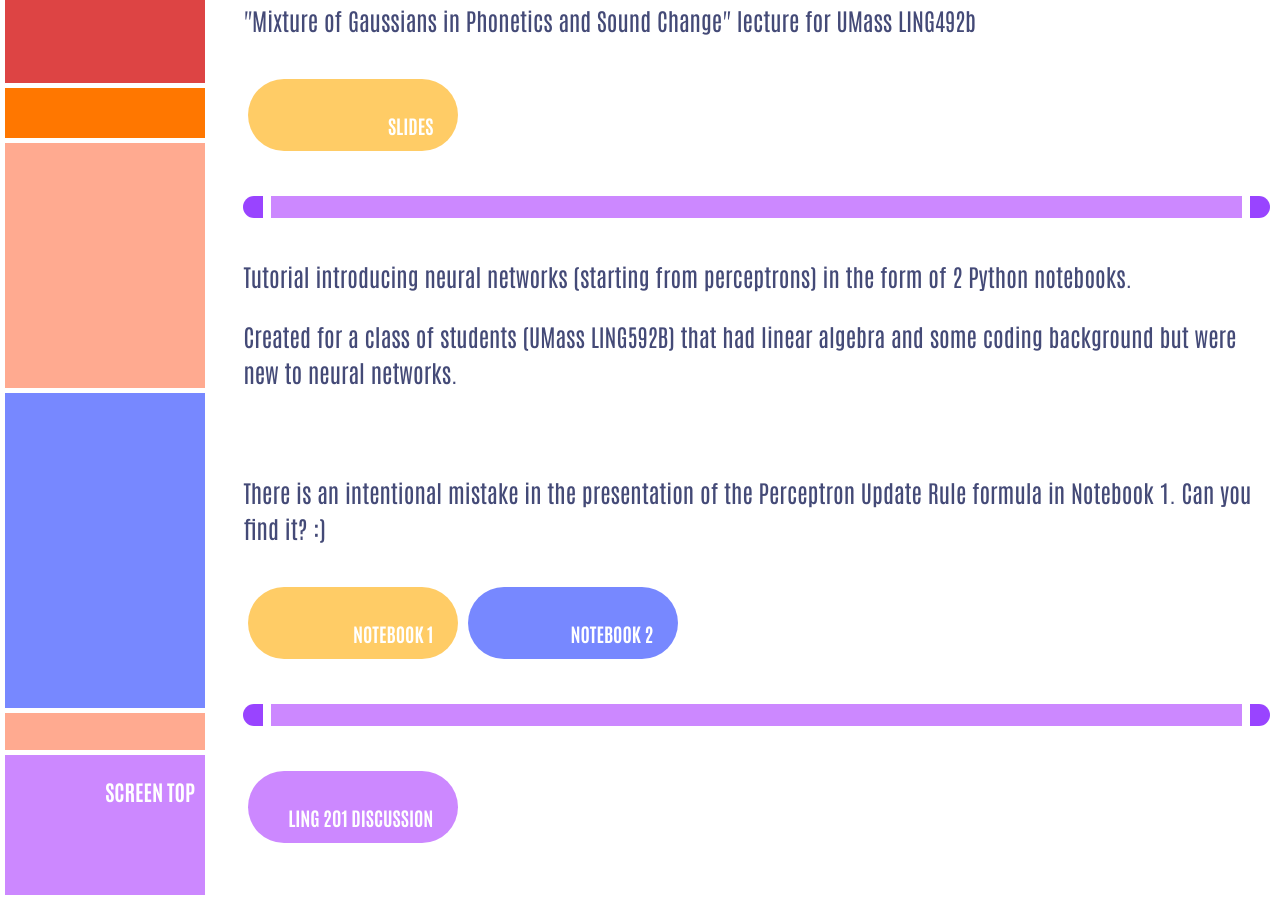
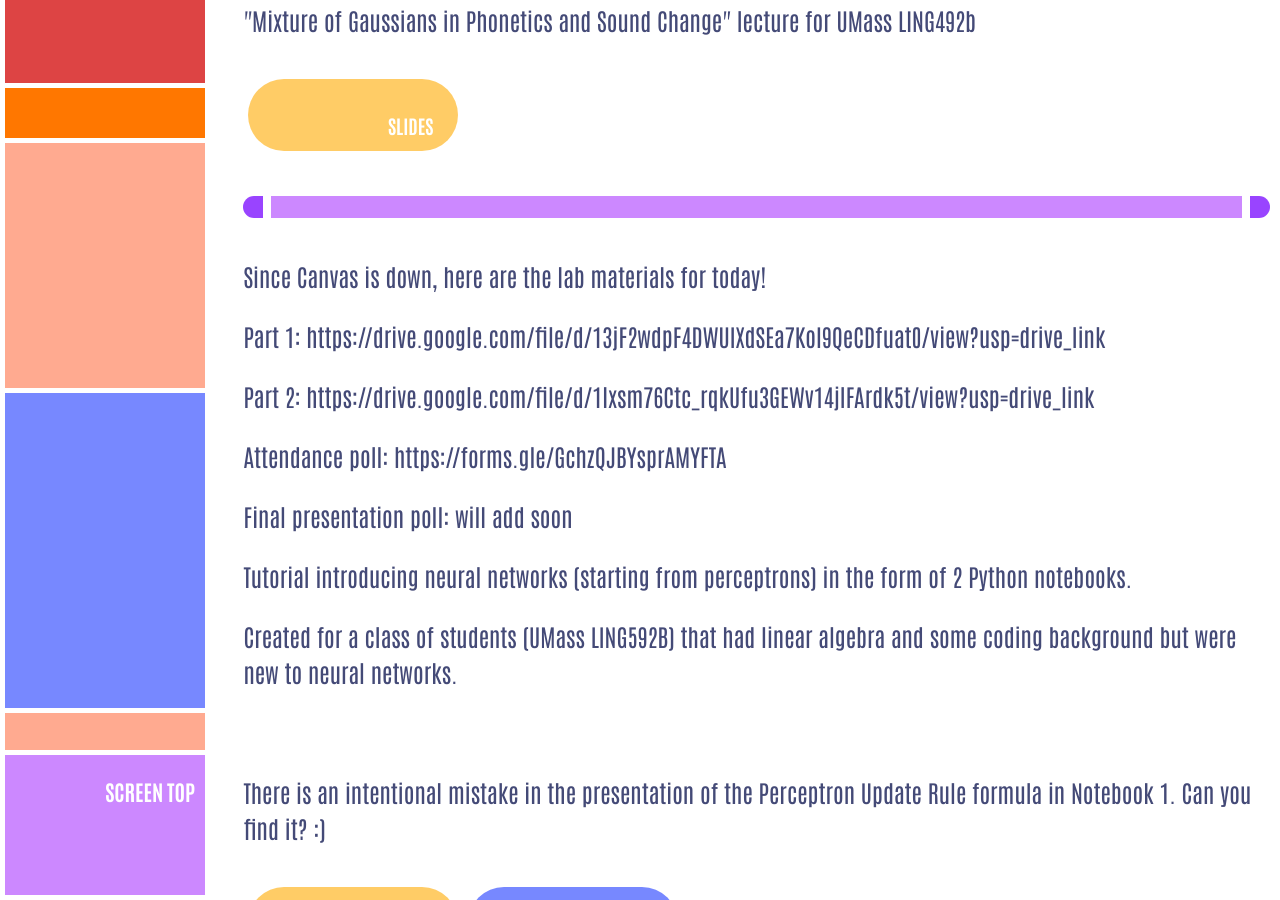
Before and after one commit to ceryshughes/ceryshughes.github.io, a Jekyll site: the page built from teaching_materials.markdown, in a window 1280 px wide and 900 px high, scrolled down 463 px. Built offline with Jekyll 4.4.1, drawn with Linux system fonts in a browser that asks for light colours.

Commit message:
Update teaching_materials.markdown

```diff
--- a/teaching_materials.markdown
+++ b/teaching_materials.markdown
@@ -24,6 +24,13 @@ navlink4: https://github.com/ceryshughes
 
 <div class="lcars-bar">
 </div>
+<section>
+  <p> Since Canvas is down, here are the lab materials for today!  </p>
+  <p> Part 1: https://drive.google.com/file/d/13jF2wdpF4DWUIXdSEa7KoI9QeCDfuat0/view?usp=drive_link </p>
+  <p> Part 2: https://drive.google.com/file/d/1lxsm76Ctc_rqkUfu3GEWv14jlFArdk5t/view?usp=drive_link </p>
+  <p> Attendance poll: https://forms.gle/GchzQJBYsprAMYFTA </p>
+  <p>Final presentation poll: will add soon </p>
+</section>
 
 
 <section>
```
